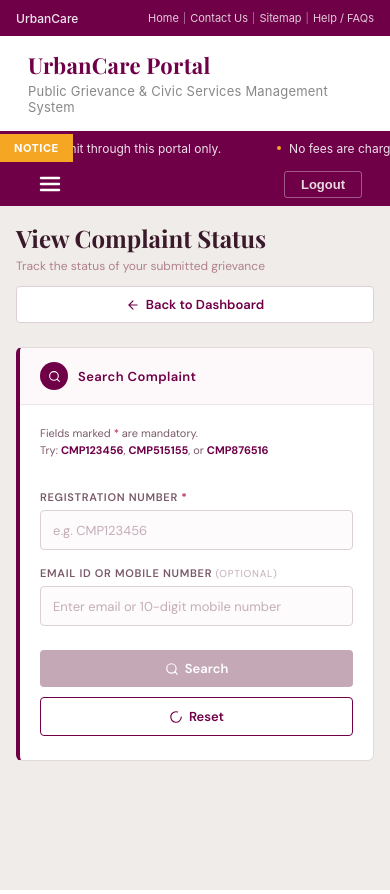
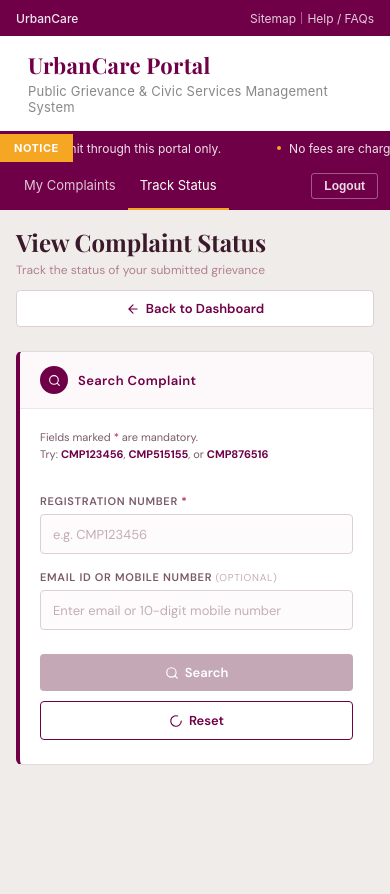
Before and after one commit to ritikkrawat/UrbanCare-Frontend, a React (Create React App) app: page /status in a window 390 px wide. Built offline with nearby package versions, Linux system fonts and the light colour scheme; sample sign-in values are in the browser's storage.

Commit message:
Update UI

```diff
--- a/src/pages/home/MainNavbar/mainNavbar.css
+++ b/src/pages/home/MainNavbar/mainNavbar.css
@@ -5,15 +5,30 @@
   display: flex;
   align-items: stretch;
   justify-content: space-between;
-  padding: 0 28px;
+  padding: 0 20px;
   font-size: 13px;
+  position: relative;
+  z-index: 100;
 }
 
 /* Left nav items */
 .main-navbar-left {
   display: flex;
   align-items: stretch;
+  min-width: 0; /* Allow shrinking for scroll */
+}
+
+.nav-items {
+  display: flex;
+  align-items: stretch;
   gap: 0;
+  overflow-x: auto;
+  -webkit-overflow-scrolling: touch; /* Smooth scroll on iOS */
+  scrollbar-width: none; /* Firefox */
+}
+
+.nav-items::-webkit-scrollbar {
+  display: none; /* Chrome/Safari */
 }
 
 .nav-item {
@@ -26,6 +41,7 @@
   border-bottom: 2px solid transparent;
   transition: color 0.15s, border-color 0.15s;
   white-space: nowrap;
+  flex-shrink: 0;
 }
 
 .nav-item:hover {
@@ -43,6 +59,7 @@
   display: flex;
   align-items: center;
   gap: 12px;
+  flex-shrink: 0;
 }
 
 /* Language box */
@@ -118,71 +135,52 @@
   color: #ffffff;
 }
 
-/* ===== HAMBURGER ===== */
-.hamburger {
-  display: none;
-  width: 44px;
-  height: 44px;
-  border-radius: 6px;
-  cursor: pointer;
-  padding: 10px;
-  color: #ffffff;
-  /* display: flex; */
-  align-items: center;
-  justify-content: center;
-  transition: background 0.2s, border-color 0.2s;
-}
-
-.hamburger:hover {
-  background: rgba(255, 255, 255, 0.2);
-  border-color: rgba(255, 255, 255, 0.4);
-}
-
-.hamburger svg {
-  width: 24px;
-  height: 24px;
-}
-
-/* NAV ITEMS WRAPPER */
-.nav-items {
-  display: flex;
-}
-
 /* ========================= */
-/* 📱 MOBILE */
+/* 📱 MOBILE RESPONSIVE */
 /* ========================= */
 @media (max-width: 768px) {
-
-  /* show hamburger */
-  .hamburger {
-    display: flex;
-  }
-
-  /* hide nav items initially */
-  .nav-items {
-    display: none;
-    position: absolute;
-    top: 44px;
-    left: 0;
-    background: #6f0047;
-    flex-direction: column;
-    width: 100%;
-    z-index: 1000;
-    box-shadow: 0 4px 6px rgba(0, 0, 0, 0.1);
-  }
-
-  /* show dropdown when active */
-  .nav-items.active {
-    display: flex;
+  .main-navbar {
+    padding: 0 12px;
+    height: 48px;
   }
 
   .nav-item {
-    padding: 12px 16px;
-    border-bottom: 1px solid rgba(255,255,255,0.1);
+    padding: 0 14px;
+    font-size: 13px;
   }
 
-  /* fix navbar positioning */
-  .main-navbar {
-    position: relative;
+  .language-box select {
+    font-size: 11px;
+    padding: 3px 6px;
+  }
+
+  .signin-btn,
+  .logout-btn {
+    padding: 5px 12px;
+    font-size: 12px;
+  }
+
+  .nav-divider {
+    height: 16px;
+  }
+
+  /* Ensure right section doesn't wrap */
+  .main-navbar-right {
+    gap: 8px;
   }
 }
+
+@media (max-width: 480px) {
+  .nav-item {
+    padding: 0 12px;
+    font-size: 13px;
+  }
+
+  .language-box {
+    display: none; /* Hide language selector on very small screens */
+  }
+
+  .nav-divider {
+    display: none;
+  }
+}
--- a/src/pages/home/MainNavbar/mainNavbar.jsx
+++ b/src/pages/home/MainNavbar/mainNavbar.jsx
@@ -2,14 +2,12 @@ import "./mainNavbar.css";
 import { useNavigate, useLocation } from "react-router-dom";
 import { useAuth } from "../../../context/authContext";
 import { useToast, ToastContainer } from "../../../components/toast.jsx";
-import { useState } from "react";
 
 const MainNavbar = ({ type }) => {
   const navigate = useNavigate();
   const location = useLocation();
   const { logout } = useAuth();
   const { toasts, toast, removeToast } = useToast();
-  const [menuOpen, setMenuOpen] = useState(false);
 
   const handleSignIn = () => navigate("/login");
 
@@ -32,40 +30,20 @@ const MainNavbar = ({ type }) => {
         {/* LEFT */}
         <div className="main-navbar-left">
 
-          {/* HAMBURGER (mobile only) */}
-          {type === "dashboard" && (
-            <div
-              className="hamburger"
-              onClick={() => setMenuOpen(!menuOpen)}
-            >
-              <svg width="24" height="24" viewBox="0 0 24 24" fill="none" stroke="currentColor" strokeWidth="2.5" strokeLinecap="round" strokeLinejoin="round">
-                <line x1="3" y1="6" x2="21" y2="6"></line>
-                <line x1="3" y1="12" x2="21" y2="12"></line>
-                <line x1="3" y1="18" x2="21" y2="18"></line>
-              </svg>
-            </div>
-          )}
-
-          {/* NORMAL ITEMS */}
-          <div className={`nav-items ${menuOpen ? "active" : ""}`}>
+          {/* NAV ITEMS - Always visible, horizontally scrollable on mobile */}
+          <div className="nav-items">
             {type === "dashboard" ? (
               <>
                 <span
                   className={`nav-item ${isActive("/myComplaints") ? "nav-item--active" : ""}`}
-                  onClick={() => {
-                    navigate("/myComplaints");
-                    setMenuOpen(false);
-                  }}
+                  onClick={() => navigate("/myComplaints")}
                 >
                   My Complaints
                 </span>
 
                 <span
                   className={`nav-item ${isActive("/status") ? "nav-item--active" : ""}`}
-                  onClick={() => {
-                    navigate("/status");
-                    setMenuOpen(false);
-                  }}
+                  onClick={() => navigate("/status")}
                 >
                   Track Status
                 </span>
--- a/src/pages/home/TopBar/topBar.css
+++ b/src/pages/home/TopBar/topBar.css
@@ -41,7 +41,7 @@
 }
 
 .topbar-link {
-  font-size: 11px;
+  font-size: 12px;
   color: rgba(255, 255, 255, 0.8);
   cursor: pointer;
 }
--- a/src/pages/home/TopBar/topBar.jsx
+++ b/src/pages/home/TopBar/topBar.jsx
@@ -15,10 +15,6 @@ const Topbar = () => {
       </div>
 
       <div className="topbar-right">
-        <span className="topbar-link">Home</span>
-        <span className="topbar-sep">|</span>
-        <span className="topbar-link">Contact Us</span>
-        <span className="topbar-sep">|</span>
         <span className="topbar-link">Sitemap</span>
         <span className="topbar-sep">|</span>
         <span className="topbar-link">Help / FAQs</span>
--- a/src/pages/userDashboard/userDashboard.css
+++ b/src/pages/userDashboard/userDashboard.css
@@ -142,19 +142,6 @@
 
 .ud-sidebar__nav-btn--active .ud-sidebar__nav-icon {
   background: rgba(255,255,255,0.2);
-}
-
-.ud-sidebar__footer {
-  padding: 14px 16px 18px;
-  border-top: 1px solid rgba(255,255,255,0.1);
-  position: relative;
-  z-index: 1;
-}
-
-.ud-sidebar__footer-note {
-  font-size: 11px;
-  color: rgba(255,255,255,0.38);
-  line-height: 1.6;
 }
 
 /* ════════════════════════════════════════
--- a/src/pages/userDashboard/userDashboard.jsx
+++ b/src/pages/userDashboard/userDashboard.jsx
@@ -94,12 +94,6 @@ const Sidebar = ({ active, setActive, isOpen, onClose }) => {
             </button>
           ))}
         </nav>
-
-        <div className="ud-sidebar__footer">
-          <div className="ud-sidebar__footer-note">
-            Need help? Contact your ward officer through the complaint portal.
-          </div>
-        </div>
       </aside>
     </>
   );
```
